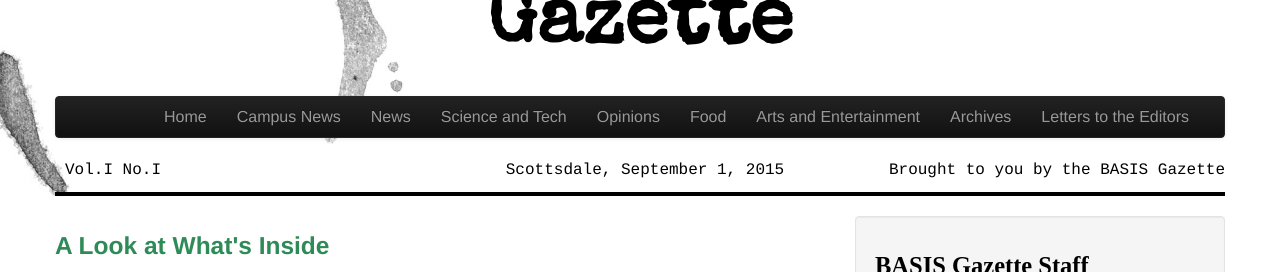
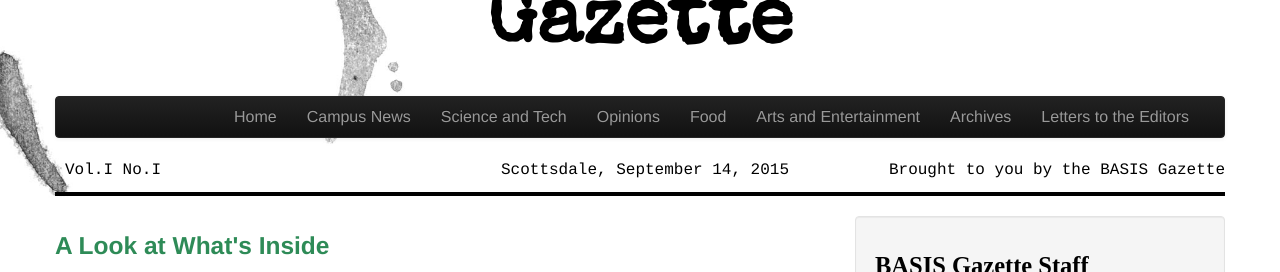
Before and after one commit to Awake99/Awake99.github.io, a Jekyll site: the page built from index.html, in a window 1280 px wide, cut to the strip 144-416 px from the top of the page. Built offline with Jekyll 4.4.1, drawn with Linux system fonts in a browser that asks for light colours; nearby versions of some CDN libraries.

Commit message:
Dropdown
Updating the dropdown

```diff
--- a/_layouts/default.html
+++ b/_layouts/default.html
@@ -56,7 +56,7 @@
                   <ul class="nav pull-right">
                       <li><a href="/">Home</a></li>
                       <li><a href="/campus">Campus News</a></li>
-                      <li><a href="/news/">News</a></li>
+                      <!--<li><a href="/news/">News</a></li>-->
                       <li><a href="/scitech/">Science and Tech</a></li>
                       <li><a href="/opinion/">Opinions</a></li>
                       <li><a href="/food/">Food</a></li>
@@ -75,7 +75,7 @@
                 <p>Vol.I No.I</p>
             </div>
           <div class="span4 text-center">
-              <p>Scottsdale, September 1, 2015</p>
+              <p>Scottsdale, September 14, 2015</p>
           </div>
           <div class="span4 text-right">
               <p>Brought to you by the BASIS Gazette</p>
```
